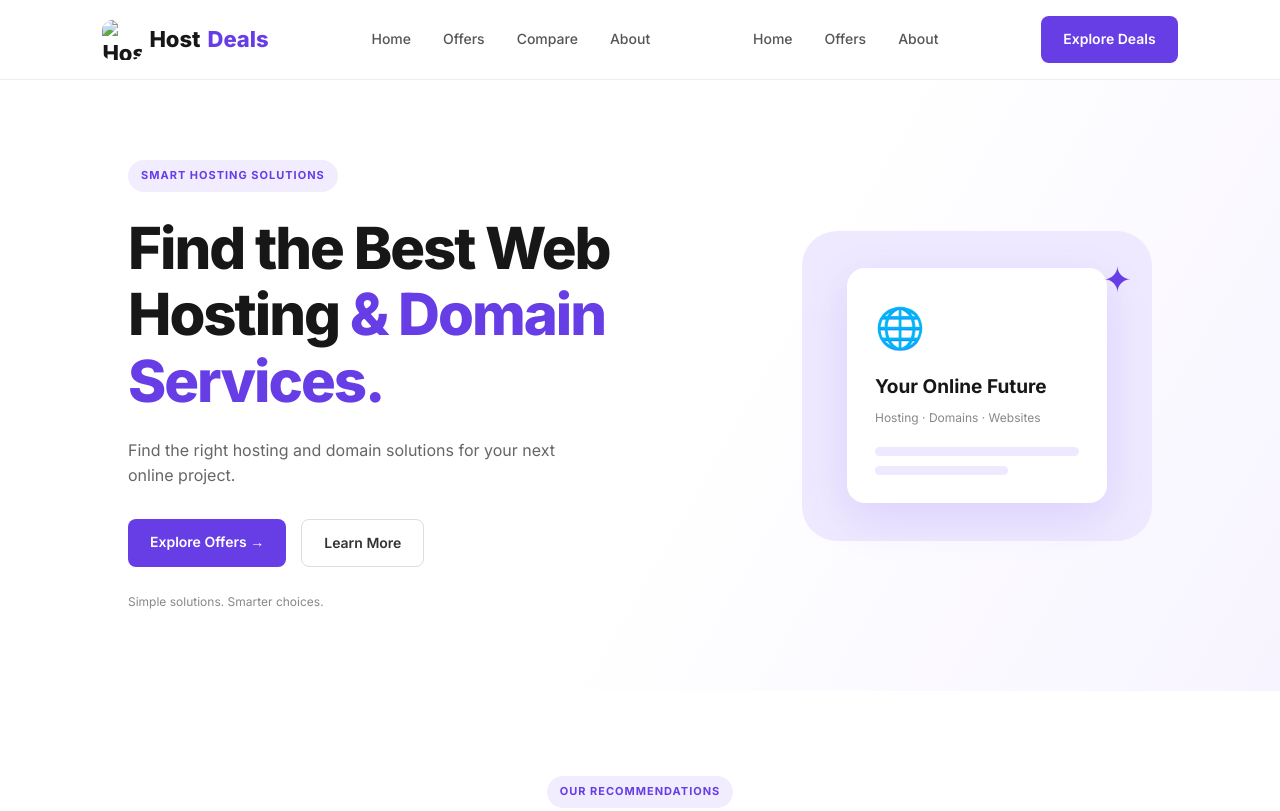
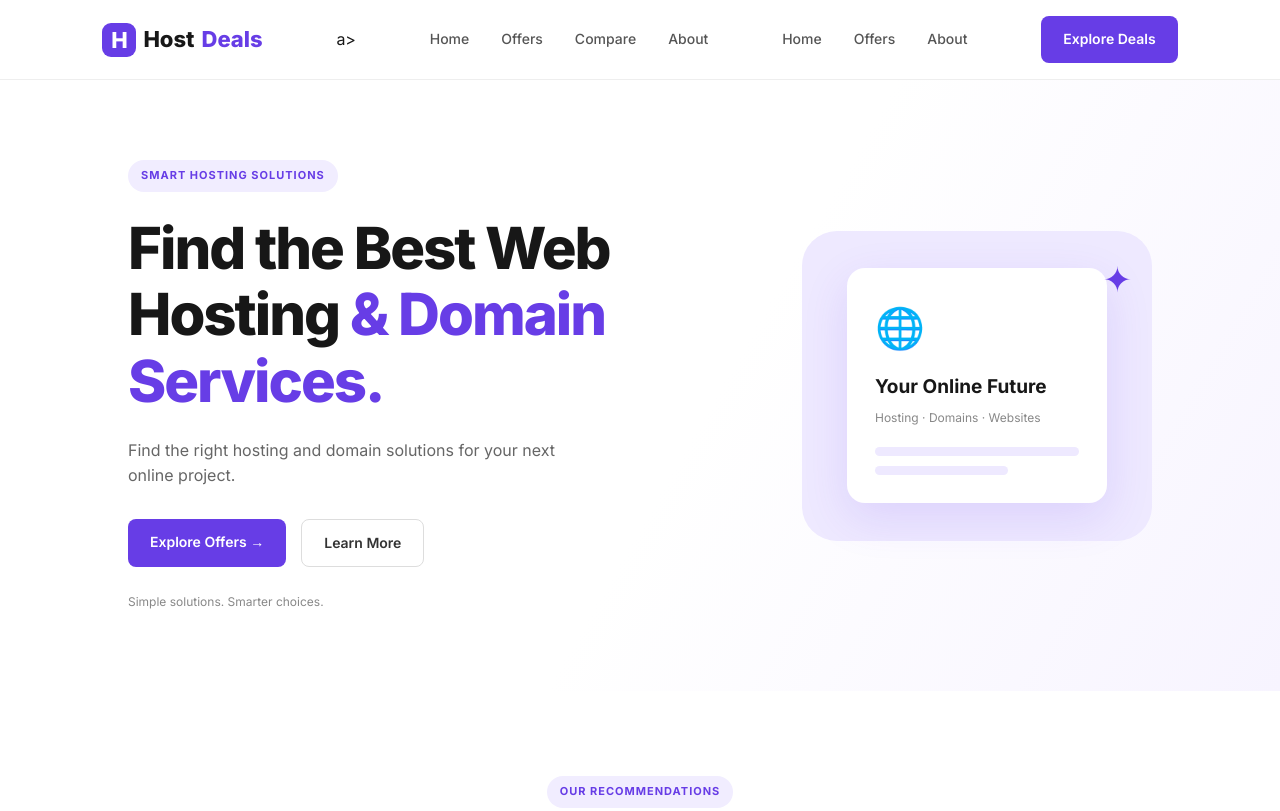
Before and after one commit to hostdeal/host-deals, a plain HTML site: page index.html in a window 1280 px wide. Shown: the top 811 px of the page. Drawn offline with Linux system fonts and the light colour scheme.

Commit message:
Update index.html

```diff
--- a/index.html
+++ b/index.html
@@ -28,9 +28,9 @@
   <!-- Navbar -->
   <header class="navbar">
     <a href="#" class="logo">
-      <img src="logo.png" alt="Host Deals logo" class="logo-img">
+      <span class="logo-icon">H</span>
       Host<span>Deals</span>
-    </a>
+    </a>a>
 <nav>
   <a href="#home">Home</a>
   <a href="#offers">Offers</a>
```
